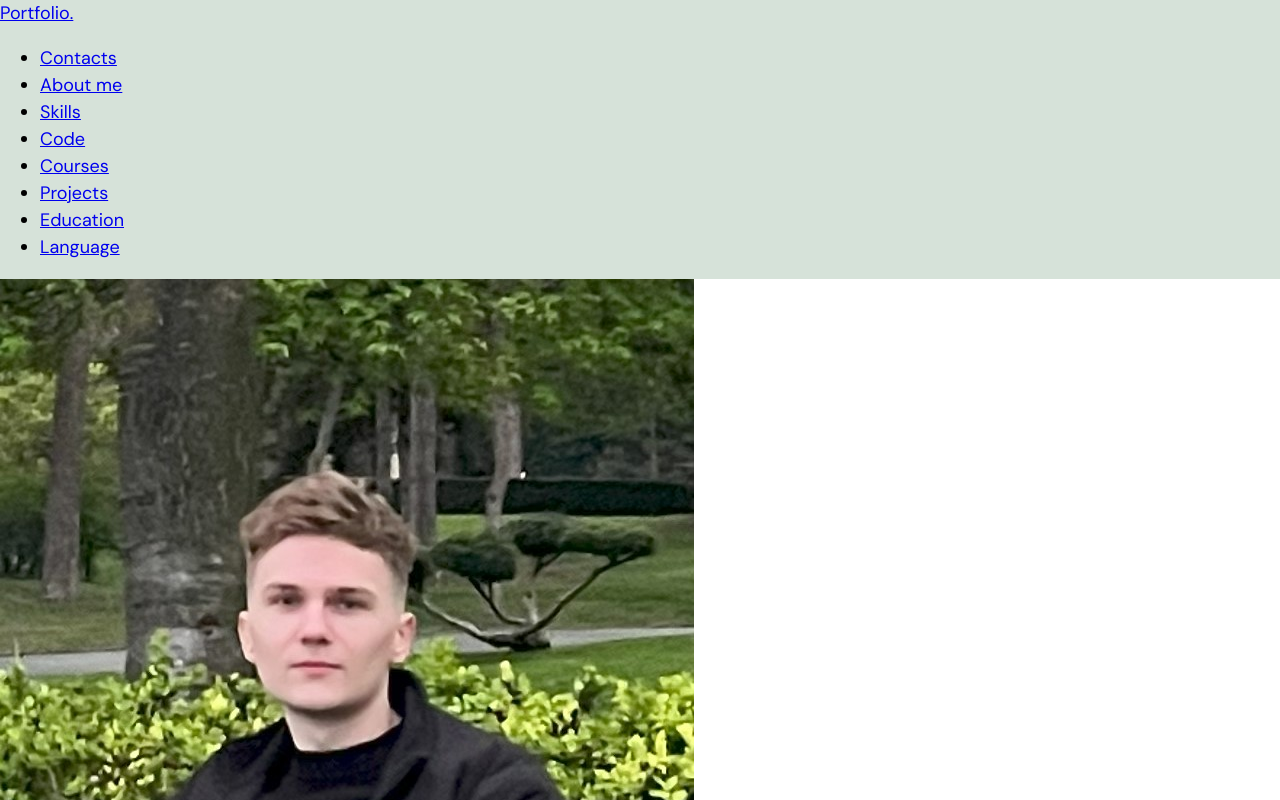
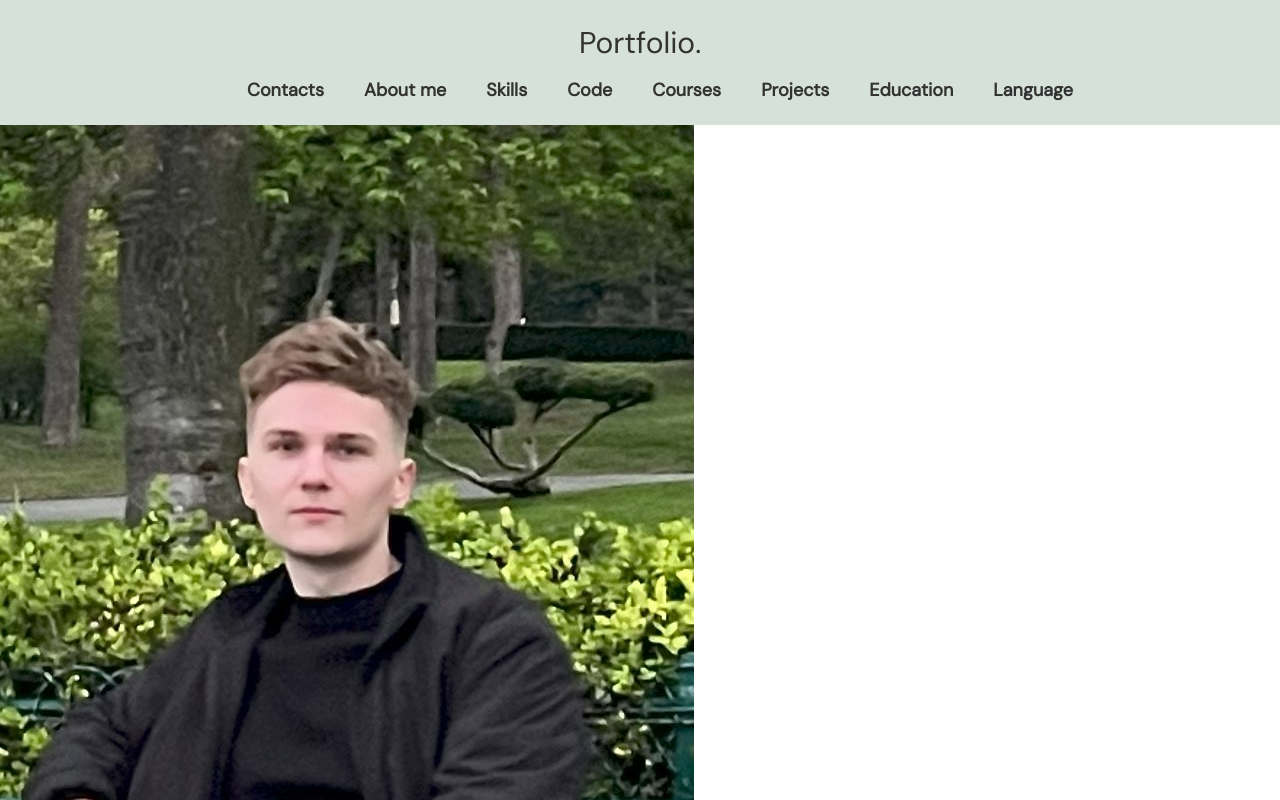
Before and after one commit to idmit/rsschool-cv, a plain HTML site: page index.html in a window 1280 px wide. Shown: the top 800 px of the page. Drawn offline with Linux system fonts and the light colour scheme; a web font is replaced by a local one.

Commit message:
feat: add styles for header

```diff
--- a/style.css
+++ b/style.css
@@ -33,3 +33,41 @@ body {
 	margin: 0 auto;
 	min-height: 50px;
 }
+
+.header-logo {
+	text-align: center;
+	font-size: 30px;
+	padding-top: 20px;
+}
+
+.portfolio-link {
+	text-decoration: none;
+	color: #323232;
+}
+
+.nav-list {
+	display: flex;
+	justify-content: center;
+	align-items: center;
+	margin-bottom: 10px;
+	margin-top: 0;
+	list-style-type: none;
+}
+
+.nav-link {
+	padding: 0 20px;
+	text-decoration: none;
+	line-height: 50px;
+	font-weight: 600;
+	color: #323232;
+	transition: all 0.2s;
+}
+
+.nav-item:hover {
+	transform: scale(1.2);
+	transition: all 0.2s;
+}
+
+.nav-link:hover {
+	color: #ffffff;
+}
```
